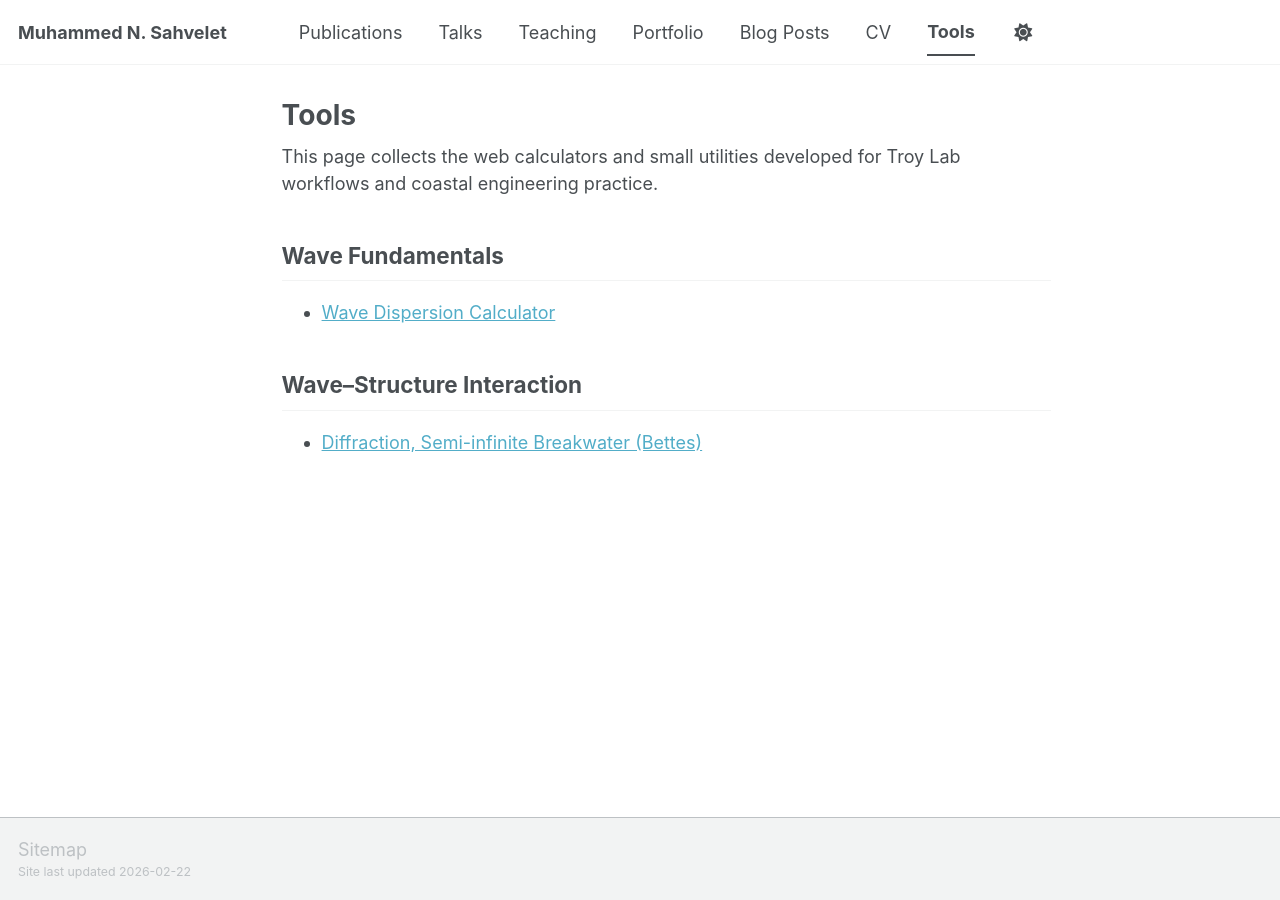
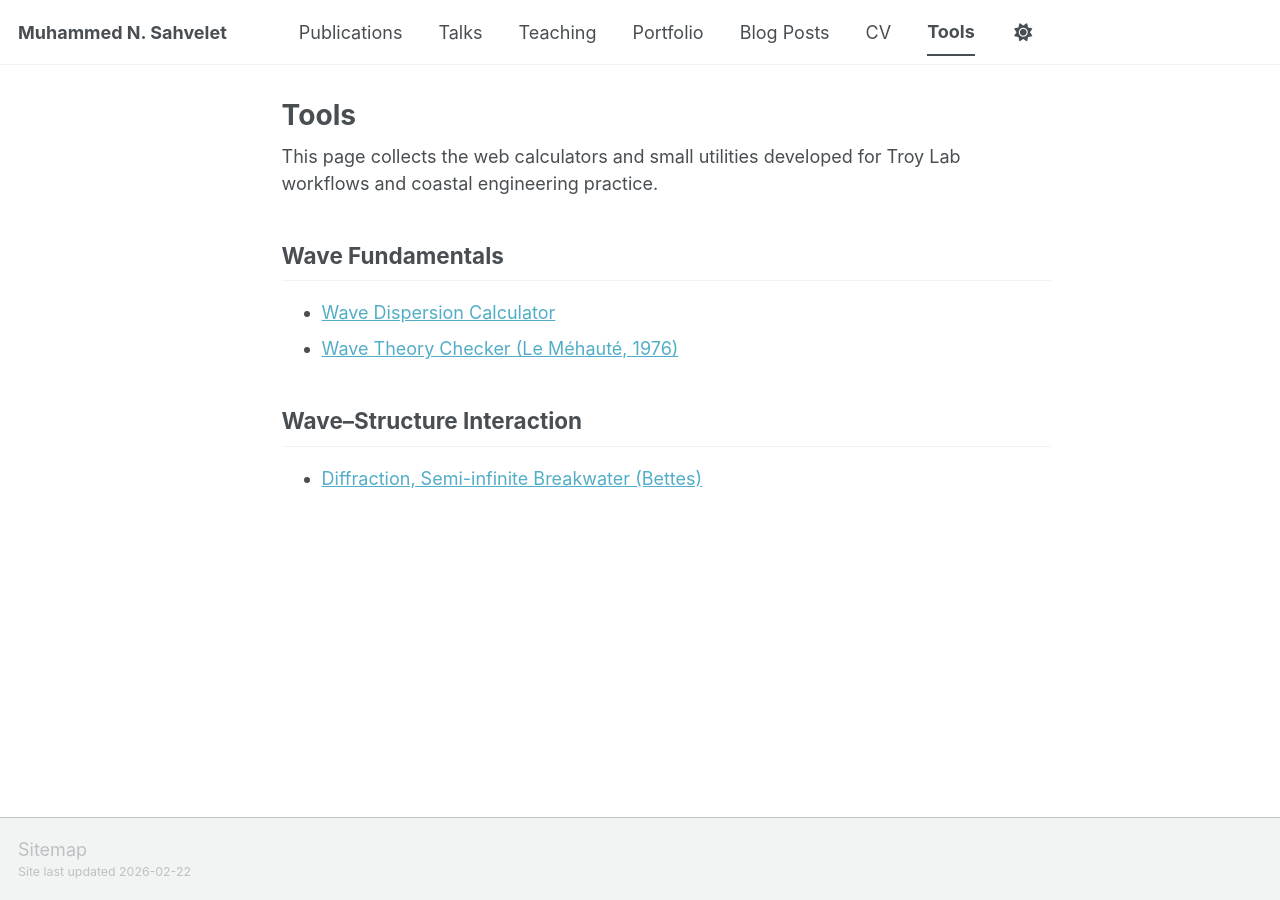
Before and after one commit to mnsahvelet/mnsahvelet.github.io, a Jekyll site: the page built from _pages/tools.md, in a window 1280 px wide. Built offline with Jekyll 4.4.1, drawn with Linux system fonts in a browser that asks for light colours; a script bundle is joined from its source files by our own code; library files that are not in the unit come from our copies.

Commit message:
Update tools.md

```diff
--- a/_pages/tools.md
+++ b/_pages/tools.md
@@ -9,6 +9,7 @@ This page collects the web calculators and small utilities developed for Troy La
 
 ## Wave Fundamentals
 - [Wave Dispersion Calculator](/tools/dispersion/)
+- [Wave Theory Checker (Le Méhauté, 1976)](/tools/wave-theory-check/)
 
 ## Wave–Structure Interaction
 - [Diffraction, Semi-infinite Breakwater (Bettes)](/tools/diffraction/bettes/)
```
